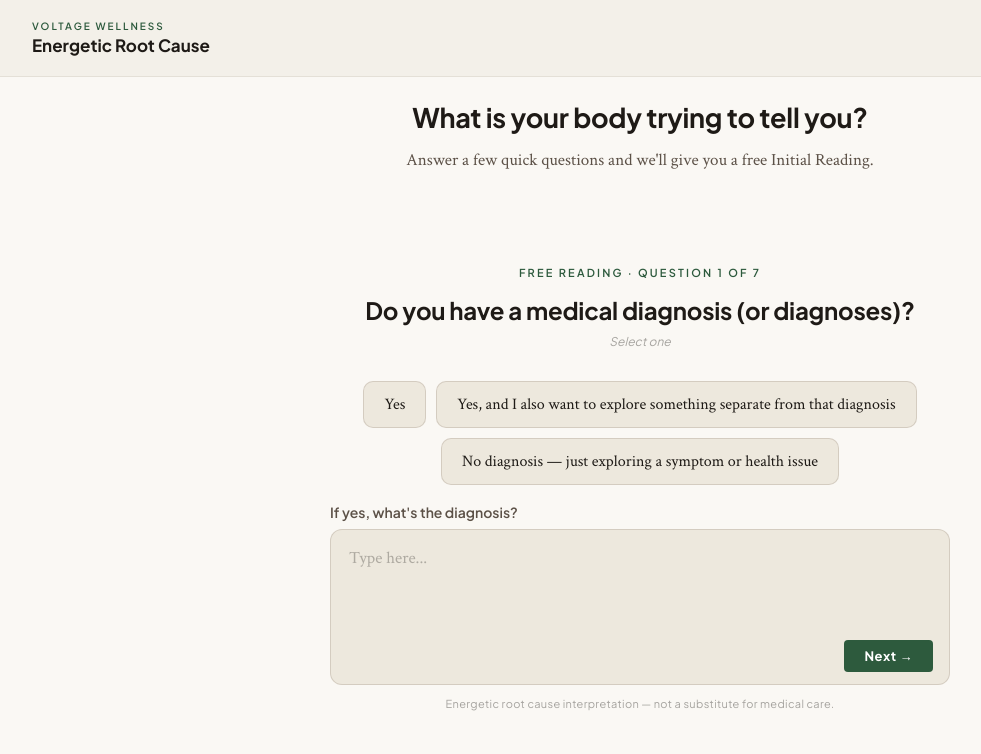
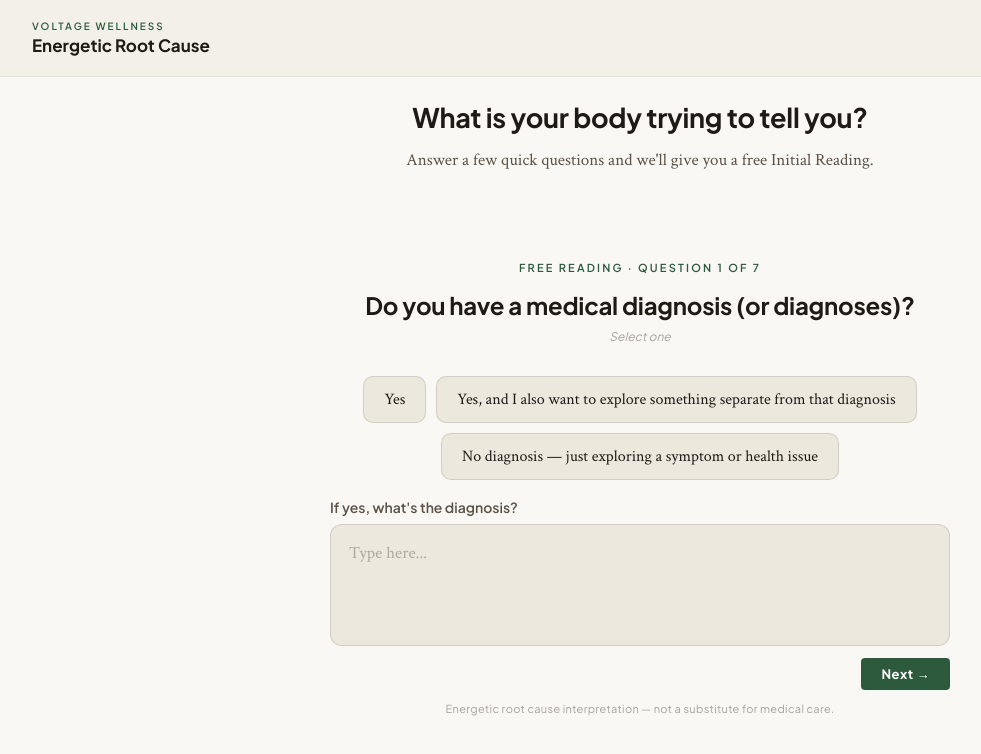
Before and after one commit to zborchers/bast-interpreter, a React (Vite) app: page / in a window 1280 px wide. Shown: the top 754 px of the page, without its empty margins (0-981 px from the left). Built offline with nearby package versions, Linux system fonts and the light colour scheme.

Commit message:
Update BASTInterpreter.jsx

```diff
--- a/src/BASTInterpreter.jsx
+++ b/src/BASTInterpreter.jsx
@@ -186,7 +186,7 @@ function QuestionScreen({ questions, index, tierLabel, loading, textDraft, setTe
           <div style={{ fontSize: "14px", color: needsSomewhereElseDetail ? c.accent : c.textSecondary, fontFamily: SANS, fontWeight: 600, marginBottom: "0.5rem" }}>
             {detailLabel}
           </div>
-          <div style={{ display: "flex", flexDirection: "column", gap: "8px", background: c.bgInput, border: `1px solid ${needsSomewhereElseDetail ? c.accent : c.borderMid}`, borderRadius: "12px", padding: "12px 16px" }}>
+          <div style={{ background: c.bgInput, border: `1px solid ${needsSomewhereElseDetail ? c.accent : c.borderMid}`, borderRadius: "12px", padding: "12px 16px" }}>
             <textarea
               value={textDraft}
               onChange={e => setTextDraft(e.target.value)}
@@ -196,7 +196,8 @@ function QuestionScreen({ questions, index, tierLabel, loading, textDraft, setTe
               autoFocus={q.options.length === 0}
               style={{ background: "transparent", border: "none", outline: "none", color: c.textPrimary, fontSize: "17px", fontFamily: SERIF, lineHeight: 1.7, resize: "none", width: "100%" }}
             />
-            <div style={{ display: "flex", justifyContent: "space-between", alignItems: "center", gap: "0.75rem" }}>
+          </div>
+          <div style={{ display: "flex", justifyContent: "space-between", alignItems: "center", gap: "0.75rem", marginTop: "0.75rem" }}>
             {index > 0 ? (
               <button
                 onClick={goBackT1}
@@ -219,7 +220,6 @@ function QuestionScreen({ questions, index, tierLabel, loading, textDraft, setTe
               >
                 {loading ? "Reading…" : "Next \u2192"}
               </button>
-              </div>
             </div>
             </div>
           </div>
```
Lines whose indentation alone changed are shown as unchanged.
